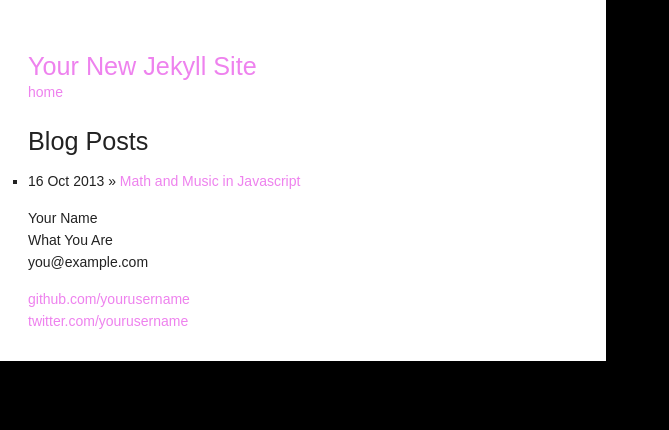
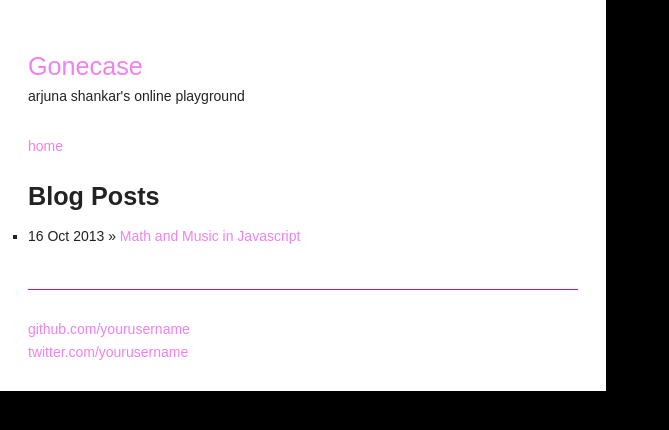
Before and after one commit to swaroopsm/arjunashankar.com, a Jekyll site: the page built from index.html, in a window 1280 px wide. Shown: the top 430 px of the page, without its empty margins (0-669 px from the left). Built offline with Jekyll 4.4.1, drawn with Linux system fonts in a browser that asks for light colours; Markdown is read by kramdown in place of the engine named in the settings.

Commit message:
fixed some cs

```diff
--- a/_config.yml
+++ b/_config.yml
@@ -1,4 +1,4 @@
-name: Your New Jekyll Site
+name: Gonecase - the online playground of arjuna shankar
 markdown: redcarpet
 pygments: true
 permalink: /:categories/:title
--- a/_layouts/default.html
+++ b/_layouts/default.html
@@ -21,20 +21,14 @@
 
         <div class="site">
           <div class="header">
-            <h1 class="title"><a href="/">{{ site.name }}</a></h1>
+            <h1 class="title"><a href="/">Gonecase</a></h1>
+            <p class="description">arjuna shankar's online playground</p>
             <a class="extra" href="/">home</a>
           </div>
 
           {{ content }}
 
           <div class="footer">
-            <div class="contact">
-              <p>
-                Your Name<br />
-                What You Are<br />
-                you@example.com
-              </p>
-            </div>
             <div class="contact">
               <p>
                 <a href="https://github.com/yourusername">github.com/yourusername</a><br />
--- a/css/main.css
+++ b/css/main.css
@@ -96,7 +96,7 @@ td, th {padding: 0.4em;}
 /* standard */
 .post pre {
   border: 1px solid #ddd;
-  background-color: paleturquoise;
+  background-color: linen;
   padding: 0 .4em;
 }
 
@@ -106,7 +106,7 @@ td, th {padding: 0.4em;}
 
 .post code {
   border: 1px solid #ddd;
-  background-color: paleturquoise;
+  background-color: linen;
   padding: 0 .2em;
 }
 
@@ -150,4 +150,15 @@ a:hover {
   color: darkturquoise;
 }
 
-h1 {font-weight: 100;}
+h1.title a {font-weight: 100;}
+
+p.description {
+  margin-top: 0.3em;
+  margin-bottom: 2em;
+}
+
+.footer {
+  margin-top: 3em;
+  padding-top: 1em;
+  border-top: 1px solid mediumvioletred;
+}
--- a/index.html
+++ b/index.html
@@ -1,6 +1,6 @@
 ---
 layout: default
-title: Your New Jekyll Site
+title: Gonecase
 ---
 
 <div id="home">
```
